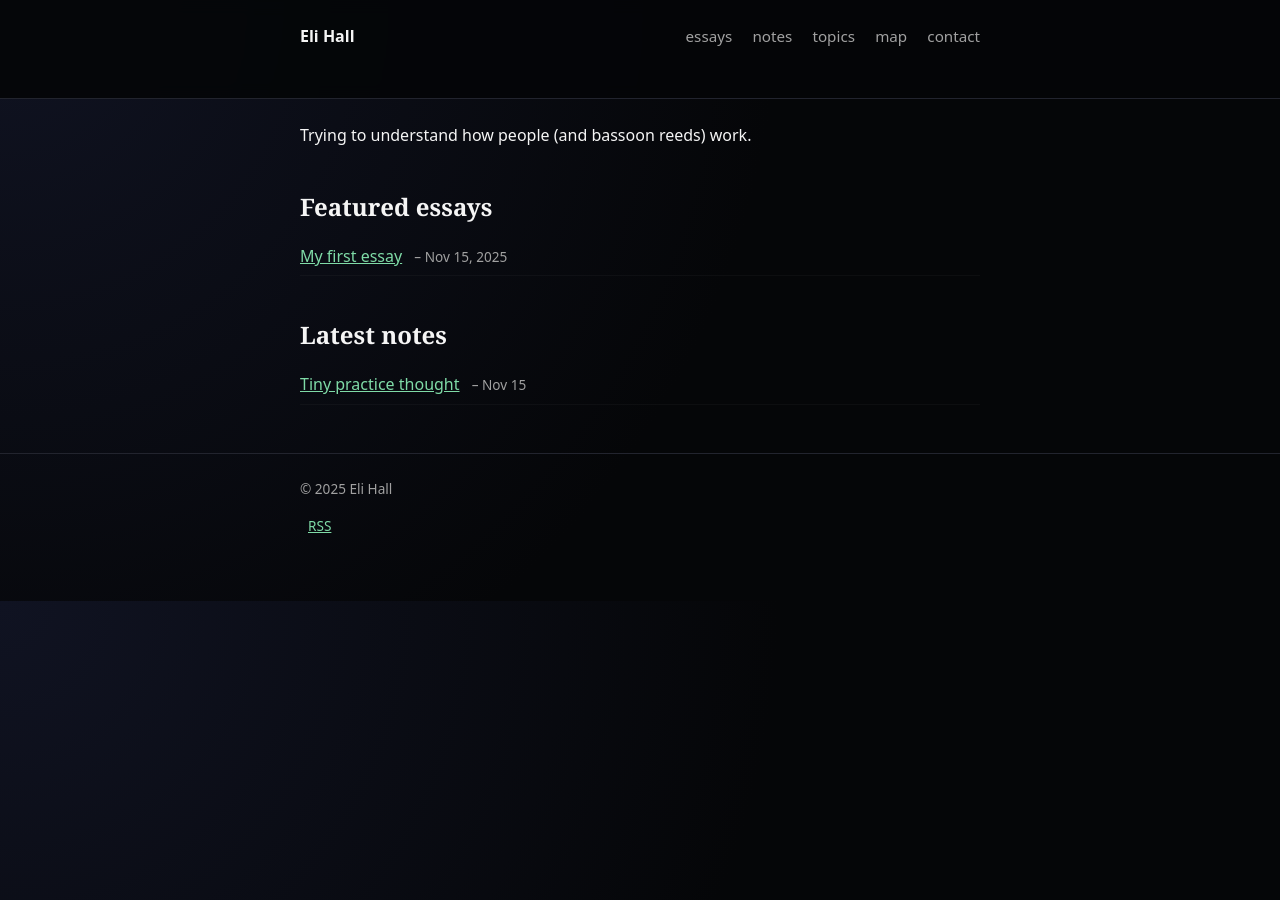
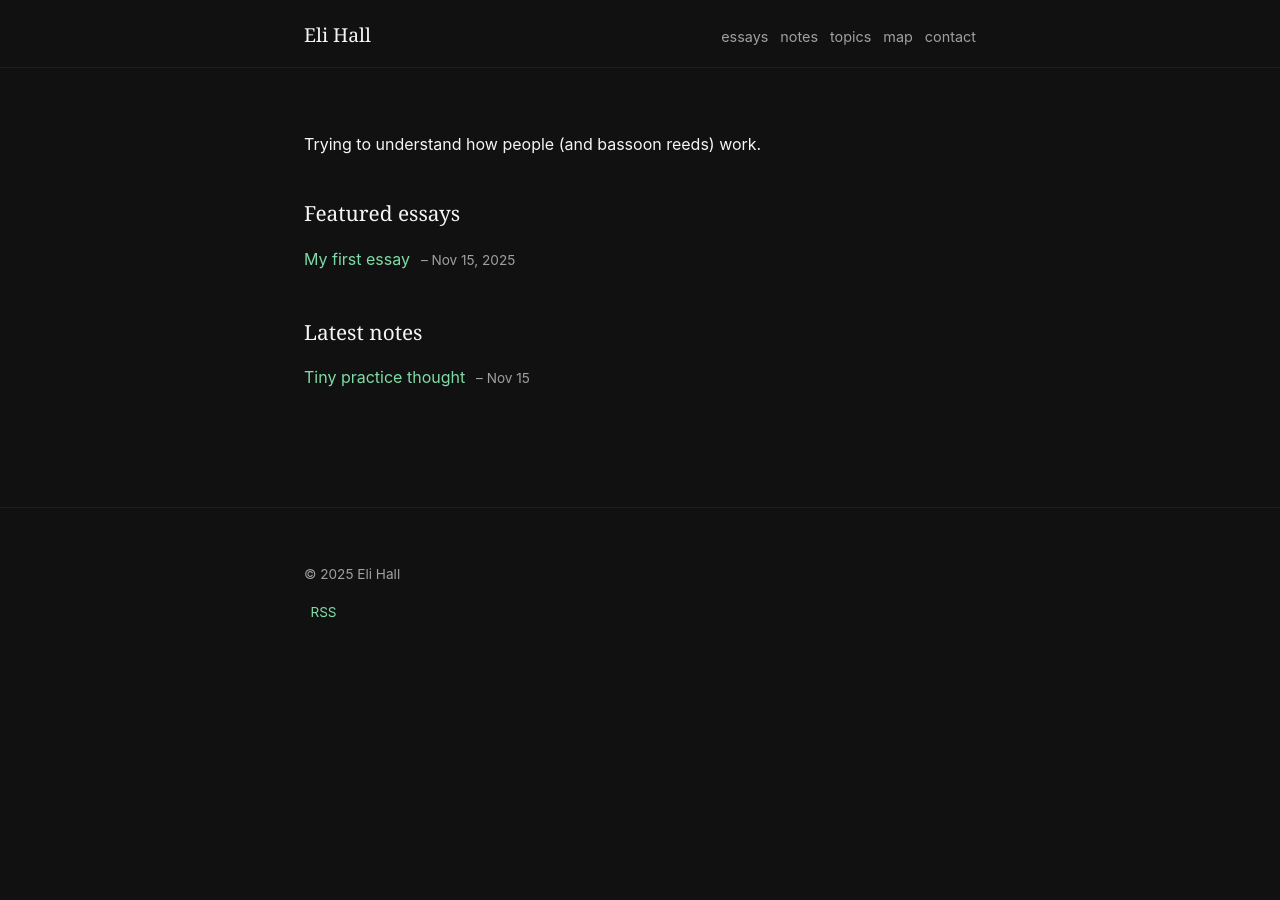
Before and after one commit to ethall52xyz/elihall, a Jekyll site: the page built from index.html, in a window 1280 px wide. Built offline with Jekyll 4.4.1, drawn with Linux system fonts in a browser that asks for light colours.

Commit message:
Update main.css

```diff
--- a/assets/css/main.css
+++ b/assets/css/main.css
@@ -1,14 +1,23 @@
+/* =============================
+   Basic theme
+   ============================= */
+
 :root {
-  --bg: #050608;
-  --bg-elevated: #101218;
+  /* Colors */
+  --bg: #111111;
   --text: #f5f5f5;
-  --muted: #a1a1a1;
+  --muted: #a0a0a0;
   --accent: #7fdba7;
-  --border: #22242e;
+
+  /* Layout */
   --max-width: 720px;
-  --font-body: system-ui, -apple-system, BlinkMacSystemFont, "Segoe UI", sans-serif;
+
+  /* Fonts (Notion-ish body, serif headings) */
+  --font-body: -apple-system, BlinkMacSystemFont, "Segoe UI", system-ui, sans-serif;
   --font-serif: "Georgia", "Times New Roman", serif;
 }
+
+/* Reset-ish basics */
 
 *,
 *::before,
@@ -16,58 +25,87 @@
   box-sizing: border-box;
 }
 
+html,
 body {
   margin: 0;
   padding: 0;
-  background: radial-gradient(circle at top left, #101322, #050608 55%);
+}
+
+body {
+  background: var(--bg);
   color: var(--text);
   font-family: var(--font-body);
   line-height: 1.6;
+  font-size: 16px;
 }
+
+/* Layout */
 
 .container {
   max-width: var(--max-width);
   margin: 0 auto;
-  padding: 1.5rem 1.25rem 3rem;
+  padding: 2rem 1.5rem 4rem;
 }
 
+/* Header / nav (very simple, text-first) */
+
 .site-header {
-  border-bottom: 1px solid var(--border);
-  background: rgba(5, 6, 8, 0.92);
-  backdrop-filter: blur(8px);
-  position: sticky;
-  top: 0;
-  z-index: 10;
+  border-bottom: 1px solid rgba(255, 255, 255, 0.05);
+  margin-bottom: 2rem;
 }
 
 .site-header .container {
   display: flex;
-  align-items: center;
+  flex-wrap: wrap;
+  align-items: baseline;
   justify-content: space-between;
+  gap: 0.75rem;
+  padding-top: 1.25rem;
+  padding-bottom: 1rem;
 }
 
 .site-title {
-  font-weight: 600;
+  font-family: var(--font-serif);
+  font-weight: 500;
   text-decoration: none;
   color: var(--text);
+  font-size: 1.2rem;
+}
+
+.site-nav {
+  display: flex;
+  flex-wrap: wrap;
+  gap: 0.75rem;
 }
 
 .site-nav a {
-  margin-left: 1rem;
   text-decoration: none;
   color: var(--muted);
-  font-size: 0.95rem;
+  font-size: 0.9rem;
 }
 
 .site-nav a:hover {
   color: var(--accent);
 }
 
+/* Typography */
+
 h1, h2, h3 {
   font-family: var(--font-serif);
-  font-weight: 600;
-  margin-top: 2rem;
-  margin-bottom: 0.75rem;
+  font-weight: 500;
+  margin: 2rem 0 0.75rem;
+}
+
+h1 {
+  font-size: 1.8rem;
+}
+
+h2 {
+  font-size: 1.3rem;
+}
+
+h3 {
+  font-size: 1.1rem;
 }
 
 p {
@@ -76,14 +114,25 @@ p {
 
 a {
   color: var(--accent);
+  text-decoration: none;
 }
 
 a:hover {
   text-decoration: underline;
 }
 
+ul, ol {
+  margin: 0 0 1rem 1.25rem;
+}
+
+/* Home sections */
+
 .home-section {
   margin-top: 2.5rem;
+}
+
+.home-section h2 {
+  margin-bottom: 0.75rem;
 }
 
 .home-section ul {
@@ -93,18 +142,35 @@ a:hover {
 }
 
 .home-section li {
-  padding: 0.35rem 0;
-  border-bottom: 1px solid rgba(255, 255, 255, 0.03);
+  padding: 0.25rem 0;
 }
+
+/* Meta text / tags */
 
 .meta {
   color: var(--muted);
   font-size: 0.85rem;
-  margin-left: 0.5rem;
+  margin-left: 0.4rem;
 }
 
+.post-tags {
+  margin-left: 0.4rem;
+}
+
+.tag {
+  display: inline-block;
+  padding: 0.05rem 0.4rem;
+  margin-left: 0.25rem;
+  border-radius: 999px;
+  border: 1px solid rgba(255, 255, 255, 0.08);
+  font-size: 0.75rem;
+  color: var(--muted);
+}
+
+/* Post layout */
+
 .post-header h1 {
-  margin-top: 1.5rem;
+  margin-top: 1.25rem;
 }
 
 .post-summary {
@@ -112,53 +178,44 @@ a:hover {
   margin-top: 0.25rem;
 }
 
+.post-content {
+  margin-top: 1.5rem;
+}
+
+/* Post list (essays page) */
+
 .post-list {
   list-style: none;
   padding: 0;
-  margin: 0;
+  margin: 1.5rem 0 0;
 }
 
 .post-list-item {
-  padding: 0.75rem 0;
-  border-bottom: 1px solid rgba(255, 255, 255, 0.03);
+  padding: 0.5rem 0;
+  border-bottom: 1px solid rgba(255, 255, 255, 0.05);
+}
+
+.post-list-item:last-child {
+  border-bottom: none;
 }
 
 .post-list-item .summary {
   color: var(--muted);
-  margin-top: 0.25rem;
+  margin-top: 0.15rem;
 }
 
-.post-tags {
-  margin-left: 0.5rem;
-}
-
-.tag {
-  display: inline-block;
-  padding: 0.1rem 0.5rem;
-  margin-left: 0.25rem;
-  border-radius: 999px;
-  border: 1px solid var(--border);
-  font-size: 0.75rem;
-  color: var(--muted);
-}
-
-.site-footer {
-  border-top: 1px solid var(--border);
-  font-size: 0.85rem;
-  color: var(--muted);
-}
+/* Backlinks */
 
 .backlinks {
   margin-top: 3rem;
   padding-top: 1.5rem;
-  border-top: 1px solid rgba(255, 255, 255, 0.06);
+  border-top: 1px solid rgba(255, 255, 255, 0.08);
 }
 
 .backlinks h2 {
-  font-size: 1rem;
+  font-size: 0.9rem;
   text-transform: uppercase;
   letter-spacing: 0.08em;
-  font-weight: 600;
   color: var(--muted);
   margin-bottom: 0.5rem;
 }
@@ -166,12 +223,12 @@ a:hover {
 .backlinks-intro {
   margin: 0 0 0.5rem;
   color: var(--muted);
-  font-size: 0.9rem;
+  font-size: 0.85rem;
 }
 
 .backlinks ul {
   list-style: none;
-  padding-left: 0;
+  padding: 0;
   margin: 0;
 }
 
@@ -181,12 +238,22 @@ a:hover {
 
 .badge {
   display: inline-block;
-  margin-left: 0.5rem;
-  padding: 0.05rem 0.4rem;
+  margin-left: 0.4rem;
+  padding: 0.05rem 0.35rem;
   border-radius: 999px;
-  border: 1px solid var(--border);
+  border: 1px solid rgba(255, 255, 255, 0.08);
   font-size: 0.7rem;
   text-transform: uppercase;
   letter-spacing: 0.08em;
   color: var(--muted);
 }
+
+/* Footer */
+
+.site-footer {
+  border-top: 1px solid rgba(255, 255, 255, 0.05);
+  margin-top: 3rem;
+  padding-top: 1.5rem;
+  font-size: 0.85rem;
+  color: var(--muted);
+}
```
